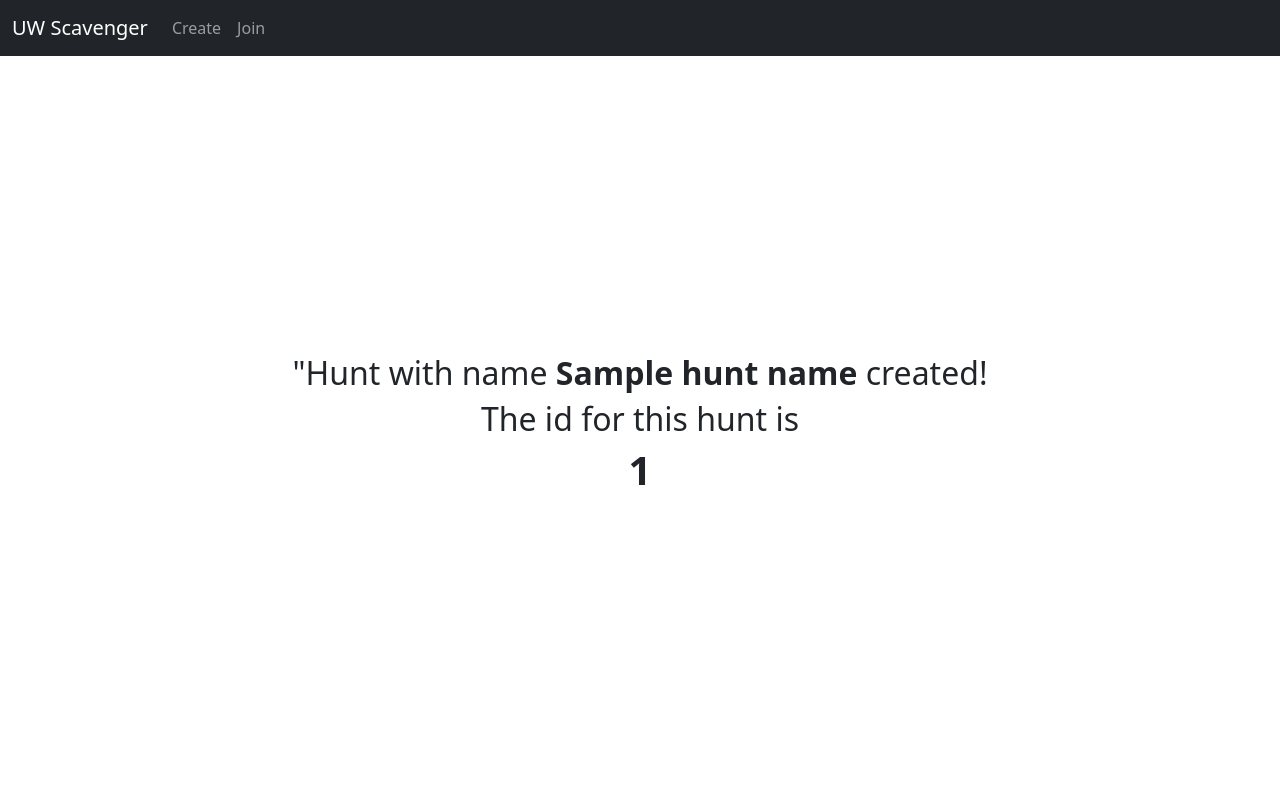
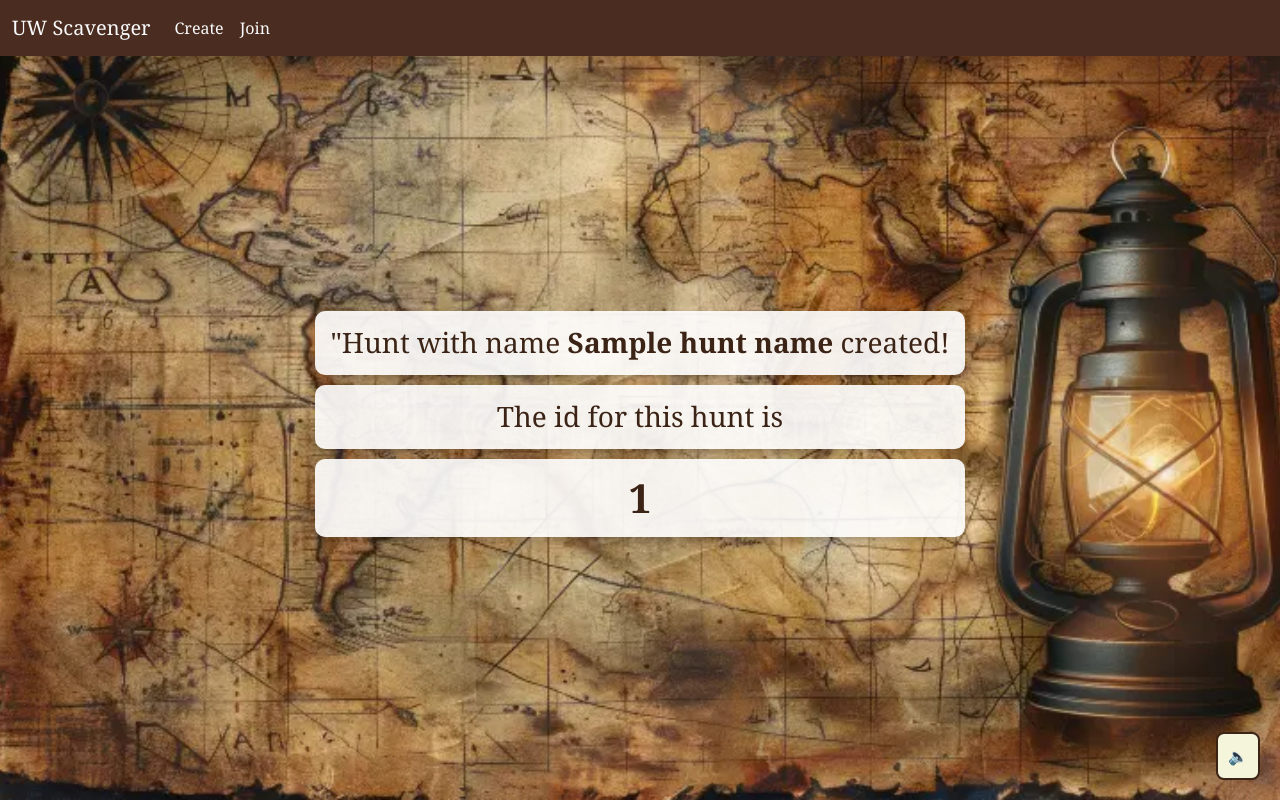
Before and after one commit to heinzketchup2005/she-knows, a Flask app: template production/templates/hunt-reveal.html in a window 1280 px wide. Run offline with Flask 3, Linux system fonts and the light colour scheme; the template is opened without the code that fills it: most values are stand-ins (such as "Sample title", 1, 10 or a date in 2020).

Commit message:
Update hunt-reveal.html

```diff
--- a/production/templates/hunt-reveal.html
+++ b/production/templates/hunt-reveal.html
@@ -5,10 +5,77 @@
     <meta name="viewport" content="width=device-width, initial-scale=1">
     <title>Room created</title>
     <link href="https://cdn.jsdelivr.net/npm/bootstrap@5.3.3/dist/css/bootstrap.min.css" rel="stylesheet" integrity="sha384-QWTKZyjpPEjISv5WaRU9OFeRpok6YctnYmDr5pNlyT2bRjXh0JMhjY6hW+ALEwIH" crossorigin="anonymous">
+    <style>
+      body {
+        font-family: 'Georgia', serif;
+        background: url('../static/hint1.jpeg') no-repeat center center fixed; /* Background image */
+        background-size: cover; /* Ensure background covers the entire page */
+        margin: 0;
+      }
+
+      /* Navbar styling */
+      .navbar {
+        background-color: #4B2C20; /* Dark brown */
+      }
+
+      .navbar-brand {
+        color: #f8f9fa !important; /* Light color for brand */
+      }
+
+      .navbar-nav .nav-link {
+        color: #f8f9fa !important; /* Light color for navbar links */
+      }
+
+      .navbar-nav .nav-link:hover {
+        text-decoration: underline; /* Underline effect on hover */
+      }
+
+      .flex-grow-1 {
+        display: flex;
+        justify-content: center;
+        align-items: center;
+        text-align: center; /* Center text */
+        color: #3b2415; /* Dark color for text */
+      }
+
+      h1, h2 {
+        background-color: rgba(255, 255, 255, 0.9); /* Light background for text */
+        padding: 15px; /* Padding around text */
+        border-radius: 10px; /* Rounded corners */
+        box-shadow: 0 4px 8px rgba(0, 0, 0, 0.2); /* Subtle shadow for depth */
+      }
+
+      h1 {
+        font-size: 2.5rem; /* Title font size */
+      }
+
+      h2 {
+        font-size: 1.75rem; /* Subtitle font size */
+        margin-bottom: 10px; /* Space below subtitle */
+      }
+       /* Mute Button Styling */
+       .mute-button {
+            position: fixed;
+            bottom: 20px;
+            right: 20px;
+            background-color: #f5f5dc;
+            border: 2px solid #3b2415;
+            border-radius: 8px;
+            padding: 10px;
+            color: #3b2415;
+            cursor: pointer;
+            z-index: 1000;
+            transition: background-color 0.3s;
+        }
+
+        .mute-button:hover {
+            background-color: #e0e0d6; /* Slightly lighter on hover */
+        }
+    </style>
   </head>
   <body class="d-flex flex-column vh-100">
     <!-- Navbar-->
-    <nav class="navbar navbar-expand-sm navbar-dark bg-dark" aria-label="Third navbar example">
+    <nav class="navbar navbar-expand-sm navbar-dark" aria-label="Third navbar example">
         <div class="container-fluid">
             <a class="navbar-brand" href="/">UW Scavenger</a>
             <button class="navbar-toggler" type="button" data-bs-toggle="collapse" data-bs-target="#navbarsExample03" aria-controls="navbarsExample03" aria-expanded="false" aria-label="Toggle navigation">
@@ -18,7 +85,7 @@
             <div class="collapse navbar-collapse" id="navbarsExample03">
             <ul class="navbar-nav me-auto mb-2 mb-sm-0">
                 <li class="nav-item">
-                <a class="nav-link " aria-current="page" href="create-game">Create</a>
+                <a class="nav-link" aria-current="page" href="create-game">Create</a>
                 </li>
                 <li class="nav-item">
                 <a class="nav-link" href="join-game">Join</a>
@@ -29,11 +96,40 @@
     </nav>
     <div class="flex-grow-1 d-flex justify-content-center align-items-center">
         <div class="text-center">
-            <h2>"Hunt with name <span class="fw-bold">{{ hunt_name}}</span> created!</h2>
+            <h2>"Hunt with name <span class="fw-bold">{{ hunt_name }}</span> created!</h2>
             <h2>The id for this hunt is</h2>
             <h1 class="fw-bold">{{ hunt_id }}</h1>
         </div>
     </div>
+    <audio id="background-audio" loop>
+        <source src="../static/Level Music (2).mp3" type="audio/mp3">
+        Your browser does not support the audio element.
+    </audio>
+    <!-- Mute button -->
+<button id="mute-button" class="mute-button">🔈</button>
+
     <script src="https://cdn.jsdelivr.net/npm/bootstrap@5.3.3/dist/js/bootstrap.bundle.min.js" integrity="sha384-YvpcrYf0tY3lHB60NNkmXc5s9fDVZLESaAA55NDzOxhy9GkcIdslK1eN7N6jIeHz" crossorigin="anonymous"></script>
+
+          <script>
+      // JavaScript for Mute/Unmute functionality
+      const audio = document.getElementById("background-audio");
+      const muteButton = document.getElementById("mute-button");
+
+      // Set playback speed to 0.5x
+      audio.playbackRate = 0.5;
+
+      // Auto-play audio
+      audio.play();
+
+      muteButton.addEventListener("click", () => {
+          if (audio.paused) {
+              audio.play();
+              muteButton.textContent = "🔈";
+          } else {
+              audio.pause();
+              muteButton.textContent = "🔇";
+          }
+      });
+    </script>
   </body>
 </html>
```
